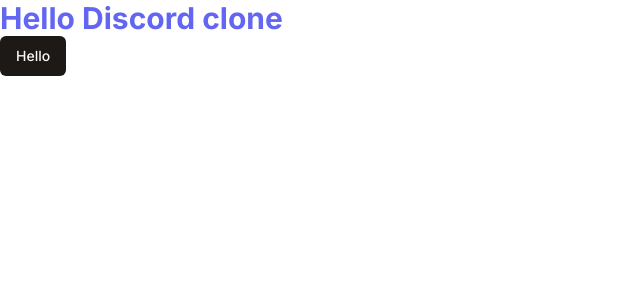
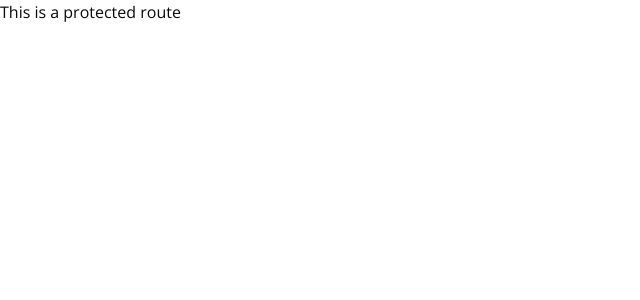
Before and after one commit to Mustafaisaev3/Discord-Clone-Next13, a Next.js app: page / in a window 1280 px wide. Shown: the top 300 px of the page, without its empty margins (0-640 px from the left). Built offline with nearby package versions, Linux system fonts and the light colour scheme.

Commit message:
Setup folders structure

```diff
--- /dev/null
+++ b/app/(auth)/(routes)/login/page.tsx
@@ -0,0 +1,9 @@
+import React from 'react'
+
+const Login = () => {
+  return (
+    <div>Login</div>
+  )
+}
+
+export default Login
--- /dev/null
+++ b/app/(auth)/(routes)/register/page.tsx
@@ -0,0 +1,9 @@
+import React from 'react'
+
+const Register = () => {
+  return (
+    <div>Register</div>
+  )
+}
+
+export default Register
--- /dev/null
+++ b/app/(auth)/layout.tsx
@@ -0,0 +1,10 @@
+
+const layout = ({children}: {children: React.ReactNode}) => {
+  return (
+    <div>
+        {children}
+    </div>
+  )
+}
+
+export default layout
--- /dev/null
+++ b/app/(main)/(routes)/page.tsx
@@ -0,0 +1,9 @@
+import { Button } from "@/components/ui/button";
+
+export default function Home() {
+  return (
+    <div>
+      This is a protected route
+    </div>
+  )
+}
--- a/app/layout.tsx
+++ b/app/layout.tsx
@@ -1,11 +1,11 @@
 import './globals.css'
 import type { Metadata } from 'next'
-import { Inter } from 'next/font/google'
+import { Open_Sans } from 'next/font/google'
 
-const inter = Inter({ subsets: ['latin'] })
+const font = Open_Sans({ subsets: ['latin'] })
 
 export const metadata: Metadata = {
-  title: 'Create Next App',
+  title: 'Team chat application',
   description: 'Generated by create next app',
 }
 
@@ -16,7 +16,7 @@
 }) {
   return (
     <html lang="en">
-      <body className={inter.className}>{children}</body>
+      <body className={font.className}>{children}</body>
     </html>
   )
 }
--- a/app/page.tsx
+++ /dev/null
@@ -1,12 +0,0 @@
-import { Button } from "@/components/ui/button";
-
-export default function Home() {
-  return (
-    <div>
-      <p className="text-3xl font-bold text-indigo-500">
-        Hello Discord clone
-      </p>
-      <Button>Hello</Button>
-    </div>
-  )
-}
--- a/tsconfig.json
+++ b/tsconfig.json
@@ -8,7 +8,7 @@
     "noEmit": true,
     "esModuleInterop": true,
     "module": "esnext",
-    "moduleResolution": "bundler",
+    "moduleResolution": "Node",
     "resolveJsonModule": true,
     "isolatedModules": true,
     "jsx": "preserve",
```
